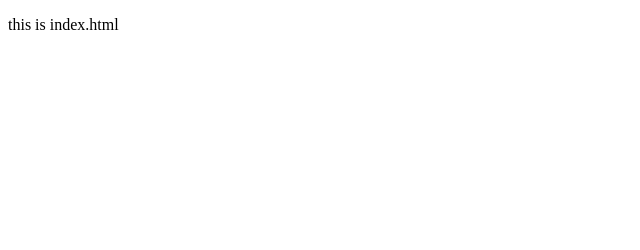
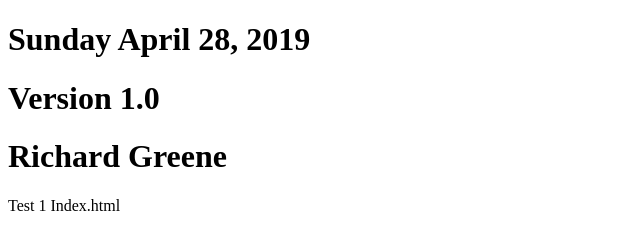
Before and after one commit to rhgreene110/rhg-wpa-windows-v1, a website: page index.html in a window 1280 px wide. Shown: the whole page, without its empty margins (0-640 px from the left). Drawn offline with Linux system fonts and the light colour scheme.

Commit message:
First push

```diff
--- a/index.html
+++ b/index.html
@@ -7,6 +7,9 @@
     <title>Document</title>
 </head>
 <body>
-    <p>this is index.html</p>
+    <h1>Sunday April 28, 2019</h1>
+    <h1>Version 1.0</h1>
+    <h1>Richard Greene</h1>
+    <p>  Test 1 Index.html</p>
 </body>
 </html>
```
